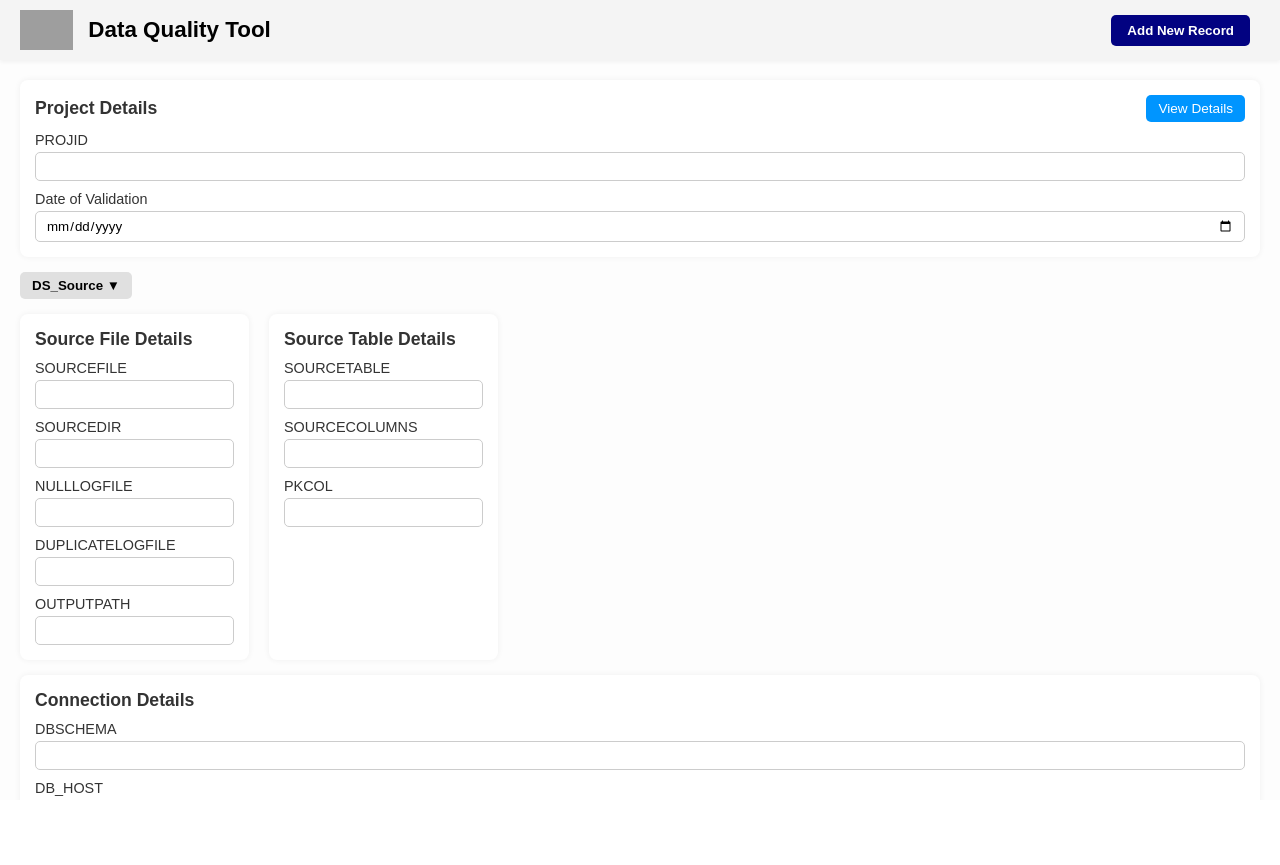
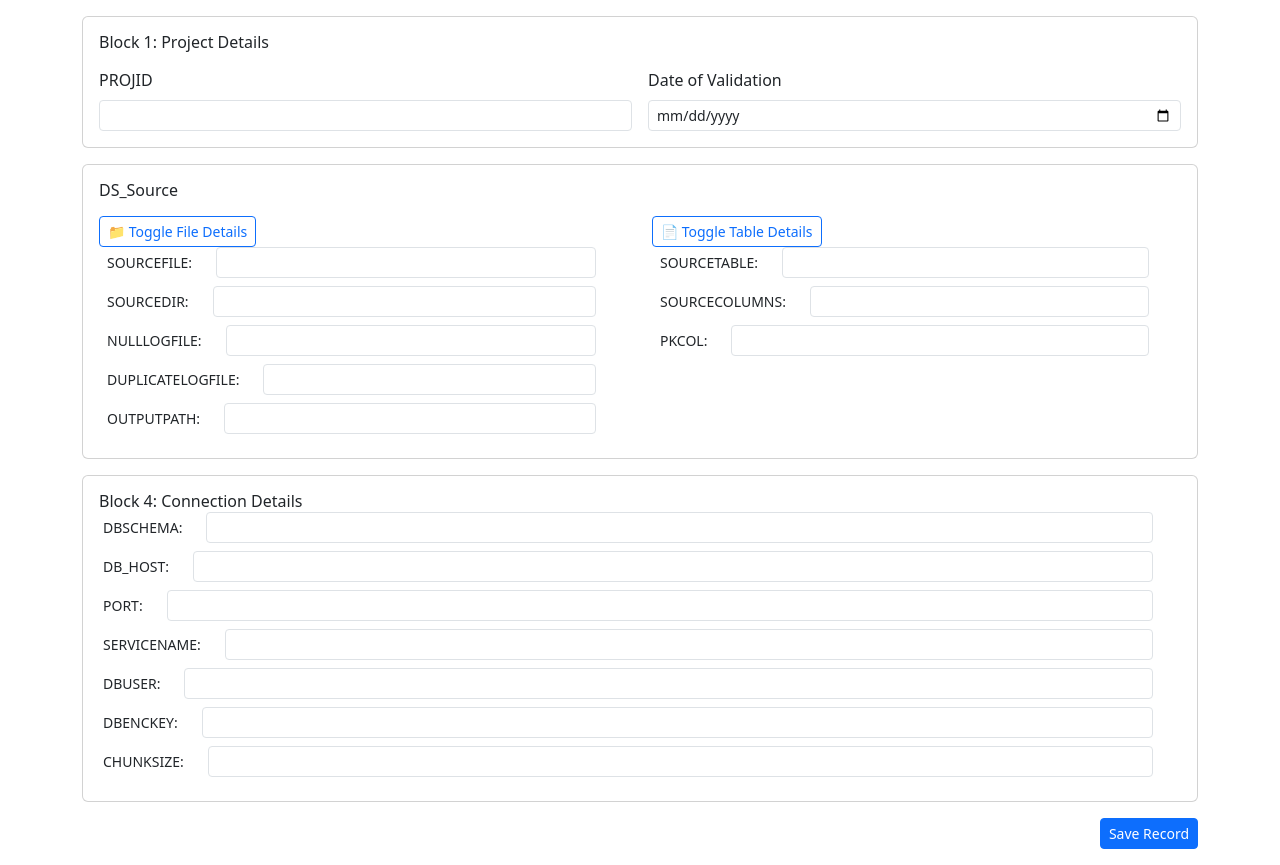
Before and after one commit to shefali1602/dq_ui, a Flask app: page /?mode=add in a window 1280 px wide. Before the commit the page ends 796 px from the top, so only its background shows below. Run offline with Flask 3, Linux system fonts and the light colour scheme; data that the repository does not hold is empty; some libraries are stand-ins or nearby versions; grey boxes are pictures that could not be loaded.

Commit message:
Changed layout v5

```diff
--- a/static/styles.css
+++ b/static/styles.css
@@ -1,144 +1,45 @@
-/* Reset and base styles */
-* {
-  box-sizing: border-box;
-  margin: 0;
-  padding: 0;
-  font-family: sans-serif;
+
+body {
+  background: #f8f9fa;
+  font-family: "Segoe UI", sans-serif;
 }
-
-html, body {
-  height: 100%;
-  overflow: hidden;
-  background-color: #fdfdfd;
-}
-
-/* Header */
-.header {
-  display: flex;
-  align-items: center;
-  padding: 10px 20px;
-  background-color: #f4f4f4;
-  box-shadow: 0 2px 4px rgba(0,0,0,0.05);
-}
-
 .logo {
   height: 40px;
-  margin-right: 15px;
 }
-
-.logo-title {
-  font-size: 1.4rem;
-  font-weight: bold;
+.btn-add-record {
+  background-color: #0d6efd;
+  color: white;
+  font-weight: 500;
 }
-
-/* Container Layout */
-.container {
-  display: flex;
-  flex-direction: column;
-  padding: 20px;
-  height: calc(100vh - 60px); /* minus header */
-  gap: 15px;
+.btn-add-record:hover {
+  background-color: #084fc7;
 }
-
-/* Add New Record Button */
-.add-record {
-  position: absolute;
-  top: 15px;
-  right: 30px;
+.select-id-section {
+  background-color: #0d6efd;
+  border-radius: 12px;
+  padding: 30px;
+  margin-bottom: 30px;
+  color: white;
+  position: relative;
+  overflow: visible;
 }
-
-.add-record button {
-  padding: 8px 16px;
-  background-color: #020281;
-  color: white;
-  border: none;
-  border-radius: 5px;
-  cursor: pointer;
-  font-weight: bold;
+.welcome-card {
+  margin-top: 40px;
+  padding: 40px;
+  background: white;
+  border-radius: 12px;
+  box-shadow: 0 2px 10px rgba(0, 0, 0, 0.05);
 }
-
-/* Block Styling */
-.block {
-  background-color: #ffffff;
-  padding: 15px;
-  border-radius: 8px;
-  box-shadow: 0 0 6px rgba(0,0,0,0.06);
-  display: flex;
-  flex-direction: column;
-  gap: 10px;
+label.col-form-label-sm {
+  font-size: 0.85rem;
+  font-weight: 500;
+  white-space: nowrap;
 }
-
-.block-header {
-  display: flex;
-  justify-content: space-between;
-  align-items: center;
+input.form-control-sm {
+  font-size: 0.85rem;
+  height: calc(1.5em + 0.5rem + 2px);
+  padding: 0.25rem 0.5rem;
 }
-
-.block h3 {
-  font-size: 1.1rem;
-  color: #333;
+.row.align-items-center.mb-2 {
+  gap: 6px;
 }
-
-/* Input Field Layout */
-.field {
-  display: flex;
-  flex-direction: column;
-}
-
-label {
-  font-size: 0.9rem;
-  margin-bottom: 4px;
-  font-weight: 500;
-  color: #333;
-}
-
-input[type="text"],
-input[type="date"] {
-  padding: 6px 10px;
-  border: 1px solid #ccc;
-  border-radius: 5px;
-}
-
-/* DS Source */
-.ds-source-toggle {
-  display: flex;
-  justify-content: flex-start;
-}
-
-.ds-source-toggle button {
-  background-color: #e0e0e0;
-  border: none;
-  padding: 6px 12px;
-  border-radius: 5px;
-  cursor: pointer;
-  font-weight: 600;
-}
-
-.ds-source {
-  display: flex;
-  gap: 20px;
-}
-
-/* View Details Button */
-.view-btn {
-  padding: 6px 12px;
-  background-color: #0095ff;
-  color: white;
-  border: none;
-  border-radius: 5px;
-  font-size: 0.85rem;
-  cursor: pointer;
-}
-
-/* Responsive Tweaks */
-@media (max-width: 768px) {
-  .ds-source {
-    flex-direction: column;
-  }
-
-  .add-record {
-    position: static;
-    text-align: right;
-    margin-bottom: 10px;
-  }
-}
--- a/templates/index.html
+++ b/templates/index.html
@@ -2,80 +2,123 @@
 <html lang="en">
 <head>
   <meta charset="UTF-8" />
-  <meta name="viewport" content="width=device-width, initial-scale=1.0"/>
-  <title>Project Layout</title>
-  <link rel="stylesheet" href="styles.css" />
+  <title>Data Quality Tool</title>
+  <link href="https://cdn.jsdelivr.net/npm/bootstrap@5.3.3/dist/css/bootstrap.min.css" rel="stylesheet" />
+  <link rel="stylesheet" href="https://cdn.jsdelivr.net/npm/choices.js/public/assets/styles/choices.min.css" />
+  <link rel="stylesheet" href="{{ url_for('static', filename='style.css') }}" />
 </head>
 <body>
-  <!-- Header with logo -->
-  <div class="header">
-    <img src="/static/logo.png" alt="Logo" class="logo" />
-    <p class="logo-title">Data Quality Tool</p>
+  <div class="container py-3">
+    {% if request.args.get('mode') != 'add' %}
+    <!-- Block 1: Project Details with dropdown and View button -->
+    <form method="POST" action="/">
+      <div class="card mb-3 p-3">
+        <h6 class="mb-3">Block 1: Project Details</h6>
+        <div class="row g-3 align-items-center">
+          <div class="col-md-6">
+            <label class="form-label">PROJID</label>
+            <select id="projectDropdown" name="selected_id" class="form-select form-select-sm" required>
+              {% for id in ids %}
+              <option value="{{ id }}" {% if id == selected_id %}selected{% endif %}>{{ id }}</option>
+              {% endfor %}
+            </select>
           </div>
+          <div class="col-md-4">
+            <label class="form-label">Date of Validation</label>
+            <input type="date" name="date_of_validation" class="form-control form-control-sm" required />
+          </div>
+          <div class="col-md-2 text-end">
+            <label class="form-label invisible">View</label>
+            <button type="submit" class="btn btn-primary btn-sm w-100">View Details</button>
+          </div>
+        </div>
+      </div>
+    </form>
 
-  <div class="container">
+    <div class="text-end mb-3">
+      <a href="{{ url_for('index', mode='add') }}" class="btn btn-outline-primary btn-sm">➕ Add New Record</a>
+    </div>
+    {% endif %}
 
-    <!-- Add New Record Button -->
-    <div class="add-record">
-      <button onclick="location.href='add-record.html'">Add New Record</button>
+    {% if request.args.get('mode') == 'add' %}
+    <form method="POST" action="/add">
+      <!-- Block 1: Project Details -->
+      <div class="card mb-3 p-3">
+        <h6 class="mb-3">Block 1: Project Details</h6>
+        <div class="row g-3 align-items-center">
+          <div class="col-md-6">
+            <label class="form-label">PROJID</label>
+            <input type="text" name="PROJID" class="form-control form-control-sm" required />
           </div>
-
-    <!-- Block 1: Project Details -->
-    <div class="block block1">
-      <div class="block-header">
-        <h3>Project Details</h3>
-        <button class="view-btn">View Details</button>
+          <div class="col-md-6">
+            <label class="form-label">Date of Validation</label>
+            <input type="date" name="date_of_validation" class="form-control form-control-sm" required />
           </div>
-      <div class="field">
-        <label for="projid">PROJID</label>
-        <input type="text" id="projid" />
-      </div>
-      <div class="field">
-        <label for="date">Date of Validation</label>
-        <input type="date" id="date" />
         </div>
       </div>
 
-    <!-- DS_Source Toggle -->
-    <div class="ds-source-toggle">
-      <button onclick="toggleDsSource()">DS_Source ▼</button>
+      <!-- Block 2 & 3 under DS_Source -->
+      <div class="card mb-3 p-3">
+        <h6 class="mb-3">DS_Source</h6>
+        <div class="row">
+          <!-- Block 2: Source File Details -->
+          <div class="col-md-6">
+            <button class="btn btn-sm btn-outline-primary mb-2" type="button" data-bs-toggle="collapse" data-bs-target="#block2">📁 Toggle File Details</button>
+            <div id="block2" class="collapse show">
+              <div class="row g-2">
+                {% for field in ['SOURCEFILE', 'SOURCEDIR', 'NULLLOGFILE', 'DUPLICATELOGFILE', 'OUTPUTPATH'] %}
+                <div class="row align-items-center mb-2">
+                  <label class="col-auto col-form-label-sm fw-medium">{{ field }}:</label>
+                  <div class="col">
+                    <input type="text" name="{{ field }}" class="form-control form-control-sm" required />
                   </div>
-
-    <!-- DS_Source Blocks -->
-    <div id="dsSourceSection" class="ds-source">
-      <!-- Block 2: Source File Details -->
-      <div class="block block2">
-        <h3>Source File Details</h3>
-        <div class="field"><label>SOURCEFILE</label><input type="text" /></div>
-        <div class="field"><label>SOURCEDIR</label><input type="text" /></div>
-        <div class="field"><label>NULLLOGFILE</label><input type="text" /></div>
-        <div class="field"><label>DUPLICATELOGFILE</label><input type="text" /></div>
-        <div class="field"><label>OUTPUTPATH</label><input type="text" /></div>
+                </div>
+                {% endfor %}
+              </div>
+            </div>
           </div>
 
           <!-- Block 3: Source Table Details -->
-      <div class="block block3">
-        <h3>Source Table Details</h3>
-        <div class="field"><label>SOURCETABLE</label><input type="text" /></div>
-        <div class="field"><label>SOURCECOLUMNS</label><input type="text" /></div>
-        <div class="field"><label>PKCOL</label><input type="text" /></div>
+          <div class="col-md-6">
+            <button class="btn btn-sm btn-outline-primary mb-2" type="button" data-bs-toggle="collapse" data-bs-target="#block3">📄 Toggle Table Details</button>
+            <div id="block3" class="collapse show">
+              <div class="row g-2">
+                {% for field in ['SOURCETABLE', 'SOURCECOLUMNS', 'PKCOL'] %}
+                <div class="row align-items-center mb-2">
+                  <label class="col-auto col-form-label-sm fw-medium">{{ field }}:</label>
+                  <div class="col">
+                    <input type="text" name="{{ field }}" class="form-control form-control-sm" required />
+                  </div>
+                </div>
+                {% endfor %}
+              </div>
+            </div>
+          </div>
         </div>
       </div>
 
       <!-- Block 4: Connection Details -->
-    <div class="block block4">
-      <h3>Connection Details</h3>
-      <div class="field"><label>DBSCHEMA</label><input type="text" /></div>
-      <div class="field"><label>DB_HOST</label><input type="text" /></div>
-      <div class="field"><label>PORT</label><input type="text" /></div>
-      <div class="field"><label>SERVICENAME</label><input type="text" /></div>
-      <div class="field"><label>DBUSER</label><input type="text" /></div>
-      <div class="field"><label>DBENCKEY</label><input type="text" /></div>
-      <div class="field"><label>CHUNKSIZE</label><input type="text" /></div>
+      <div class="card mb-3 p-3">
+        <h6 class="mb-3">Block 4: Connection Details</h6>
+        <div class="row g-3">
+          {% for field in ['DBSCHEMA', 'DB_HOST', 'PORT', 'SERVICENAME', 'DBUSER', 'DBENCKEY', 'CHUNKSIZE'] %}
+          <div class="row align-items-center mb-2">
+            <label class="col-auto col-form-label-sm fw-medium">{{ field }}:</label>
+            <div class="col">
+              <input type="{{ 'password' if field == 'DBENCKEY' else 'text' }}" name="{{ field }}" class="form-control form-control-sm" required />
+            </div>
+          </div>
+          {% endfor %}
+        </div>
       </div>
 
+      <div class="text-end">
+        <button type="submit" class="btn btn-primary btn-sm">Save Record</button>
+      </div>
+    </form>
+    {% endif %}
   </div>
 
-  <script src="script.js"></script>
+  <script src="https://cdn.jsdelivr.net/npm/bootstrap@5.3.3/dist/js/bootstrap.bundle.min.js"></script>
 </body>
 </html>
```
Lines whose indentation alone changed are shown as unchanged.
